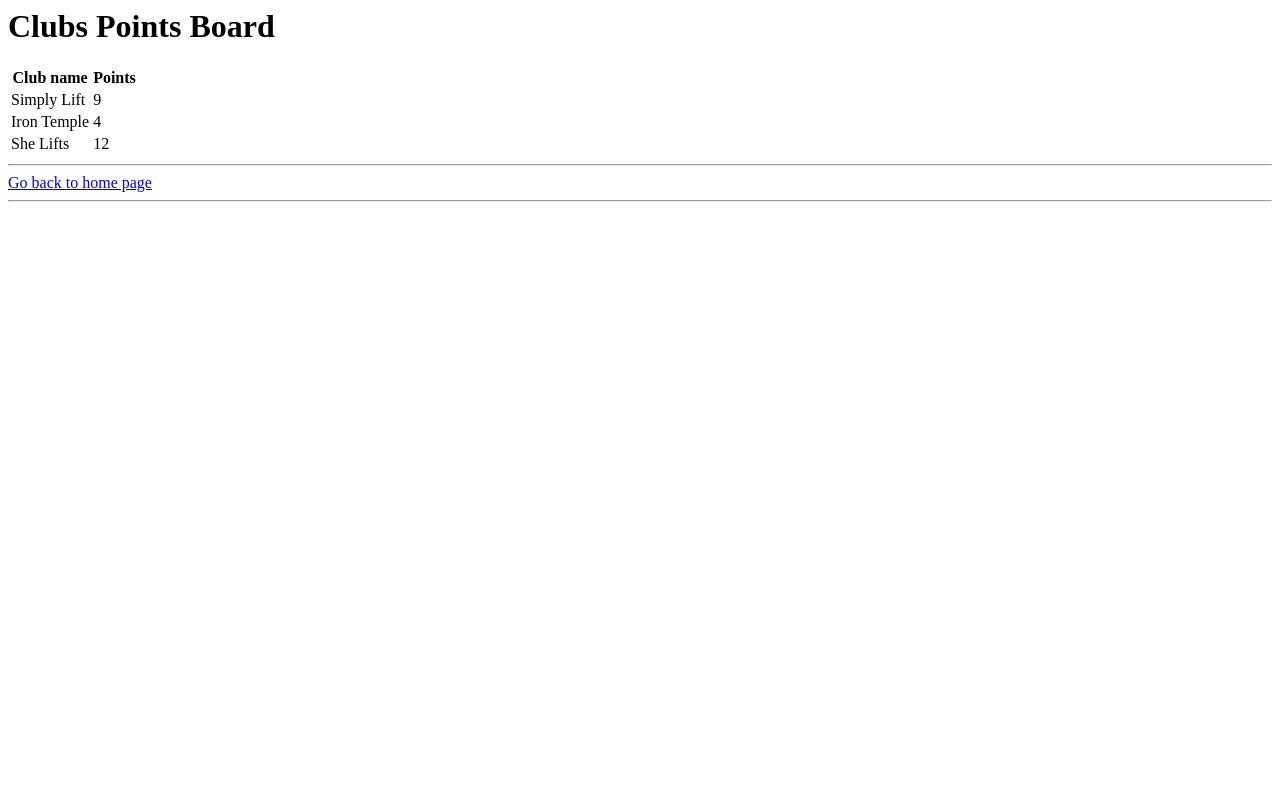
After one commit to JulieEstevan/P11_Gudlift, a Flask app: page /clubs_points in a window 1280 px wide. The commit adds this page. Run offline with Flask 3, Linux system fonts and the light colour scheme.

Commit message:
added clubs points board feature, added test to check if points board page work

```diff
--- a/server.py
+++ b/server.py
@@ -105,7 +105,10 @@ def purchase_places():
         return (render_template('welcome.html', club=club, comp=competitions, over=over_competitions), 200)
 
 
-# TODO: Add route for points display
+@app.route('/clubs_points')
+def clubs_points():
+    """Render the clubs points page."""
+    return render_template('points.html', clubs=clubs)
 
 
 @app.route('/logout')
--- a/templates/index.html
+++ b/templates/index.html
@@ -21,5 +21,6 @@
         <input type="email" name="email" id=""/>
         <button type="submit">Enter</button>
     </form>
+    <a href="{{url_for('clubs_points')}}">Access to the Clubs Points Board</a>
 </body>
 </html>
--- /dev/null
+++ b/templates/points.html
@@ -0,0 +1,30 @@
+<html lang="en">
+<head>
+    <meta charset="UTF-8">
+    <meta name="viewport" content="width=device-width, initial-scale=1.0">
+    <title>GUDLFT Points Board</title>
+</head>
+<body>
+    <h1>Clubs Points Board</h1>
+    <table>
+        <thead>
+            <tr>
+                <th>Club name</th>
+                <th>Points</th>
+            </tr>
+        </thead>
+        <tbody>
+            {% for club in clubs %}
+            <tr>
+                <td>{{ club['name'] }}</td>
+                <td>{{ club['points'] }}</td>
+            </tr>
+            {% endfor %}
+        </tbody>
+    </table>
+
+    <hr />
+    <a href="{{url_for('index')}}">Go back to home page</a>
+    <hr />
+</body>
+</html>
--- a/templates/welcome.html
+++ b/templates/welcome.html
@@ -31,6 +31,6 @@
         {% endfor %}
     </ul>
     {%endwith%}
-
+    <a href="{{url_for('clubs_points')}}">Access to the Clubs Points Board</a>
 </body>
 </html>
```
Also changed, not shown: tests/unit/test_points_board.py (added, +7 -0 lines).
